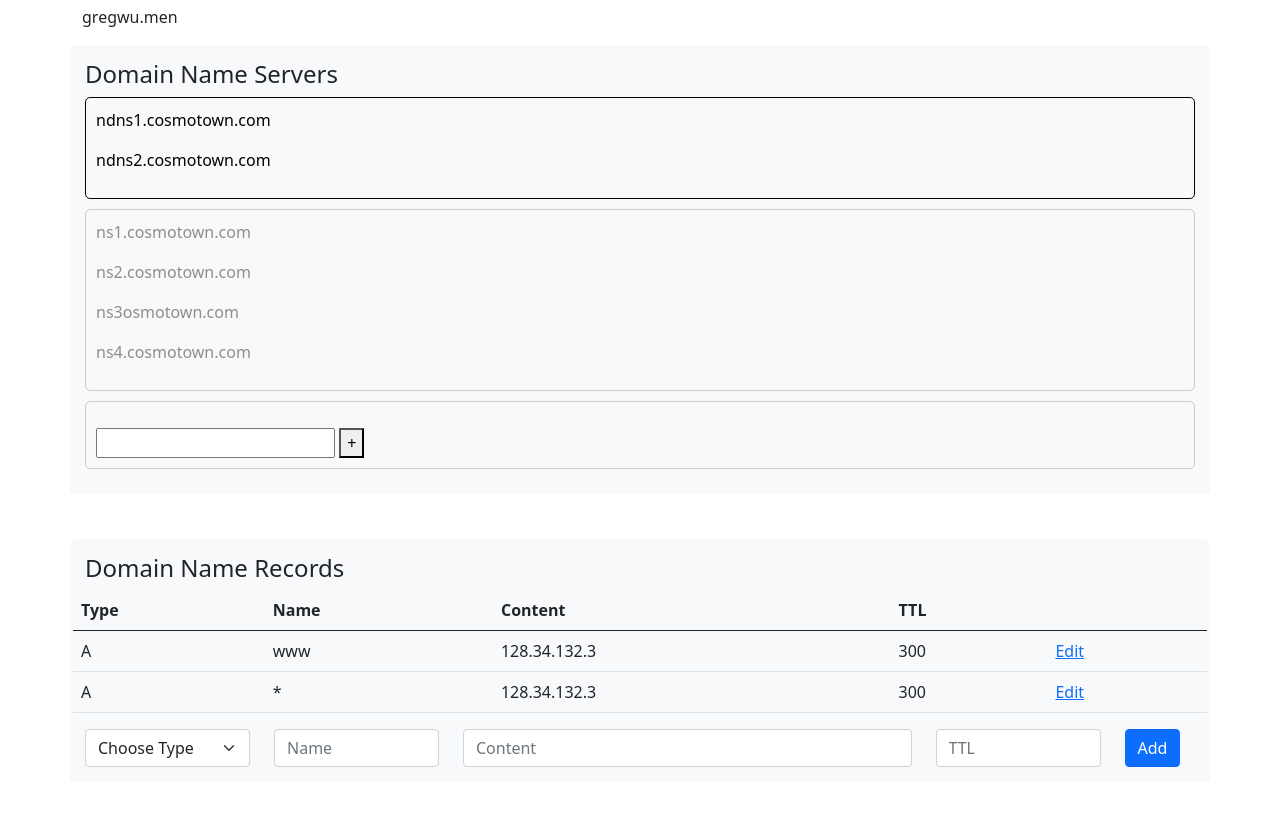
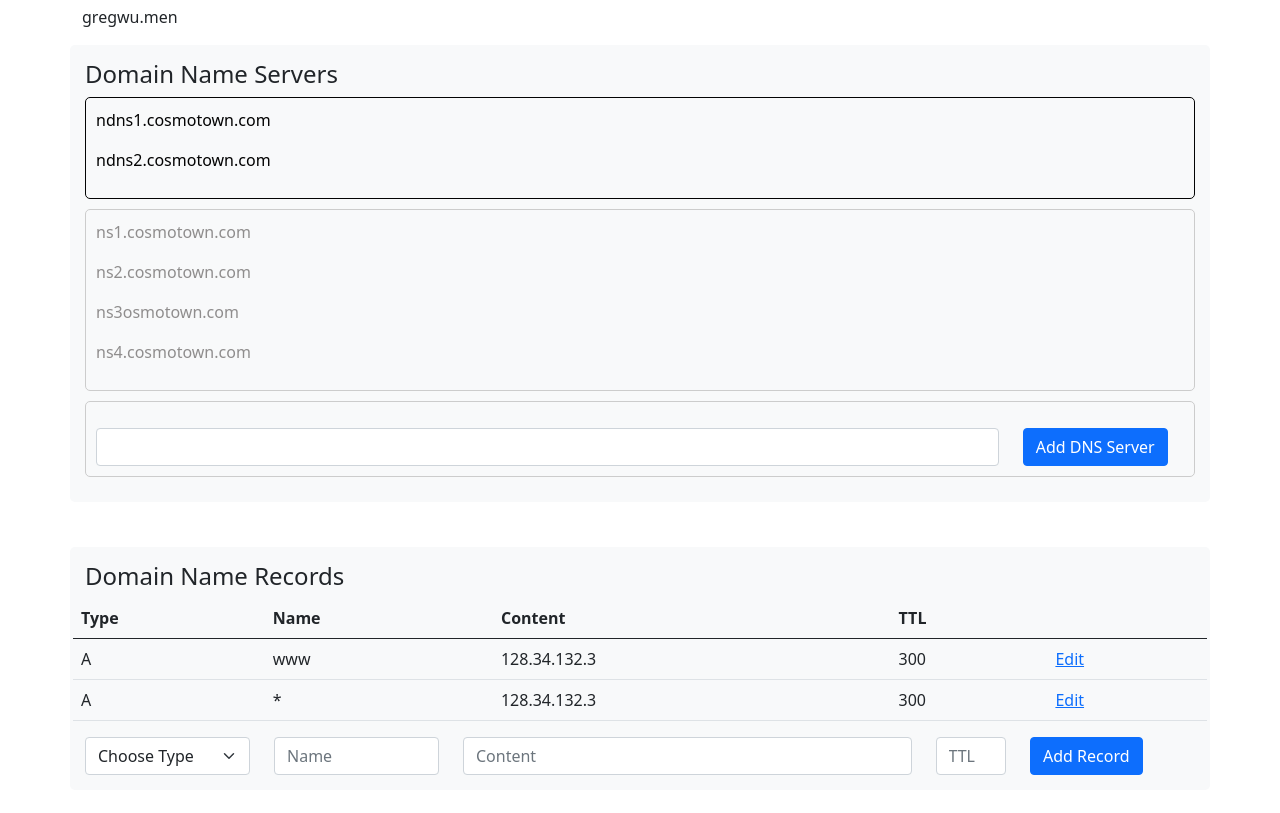
Before and after one commit to gangwusf/yetga, a plain HTML site: page index.html in a window 1280 px wide. Shown: the part 113-926 px from the top of the page. Drawn offline with nearby package versions, Linux system fonts and the light colour scheme.

Commit message:
Update index.html

```diff
--- a/index.html
+++ b/index.html
@@ -85,7 +85,7 @@
         });
 
         // Adding custom DNS
-        $('#adddns').siblings('button').click(function(e) {
+        $('#adddnsbtn').click(function(e) {
             e.preventDefault();
             var dnsVal = $('#adddns').val();
             if(dnsVal){
@@ -204,7 +204,14 @@
 
                 <input type="radio" id="custom" name="dns" value="custom" >
                 <ul id="dnses"></ul>
-                <input  name="dns" id="adddns"/> <button>+</button>
+                <div class="row">
+                    <div class="col-md-10">
+                        <input  name="dns" id="adddns" class="form-control"/>
+                        </div>
+                    <div class="col-md-2">
+                        <button type="button" id="adddnsbtn" class="btn btn-primary" >Add DNS Server</button>
+                        </div>
+                </div>
                 </div>
             </div>
         </div>
@@ -257,11 +264,11 @@
                 <div class="col-md-5">
                     <input type="text" class="form-control" id="record_content" placeholder="Content">
                 </div>
-                <div class="col-md-2">
+                <div class="col-md-1">
                     <input type="text" class="form-control" id="record_ttl" placeholder="TTL">
                 </div>
-                <div class="col-md-1">
-                    <button type="button" class="btn btn-primary" id="addrecords">Add</button>
+                <div class="col-md-2">
+                    <button type="button" class="btn btn-primary" id="addrecords">Add Record</button>
                 </div>
             </div>
         </div>
```
